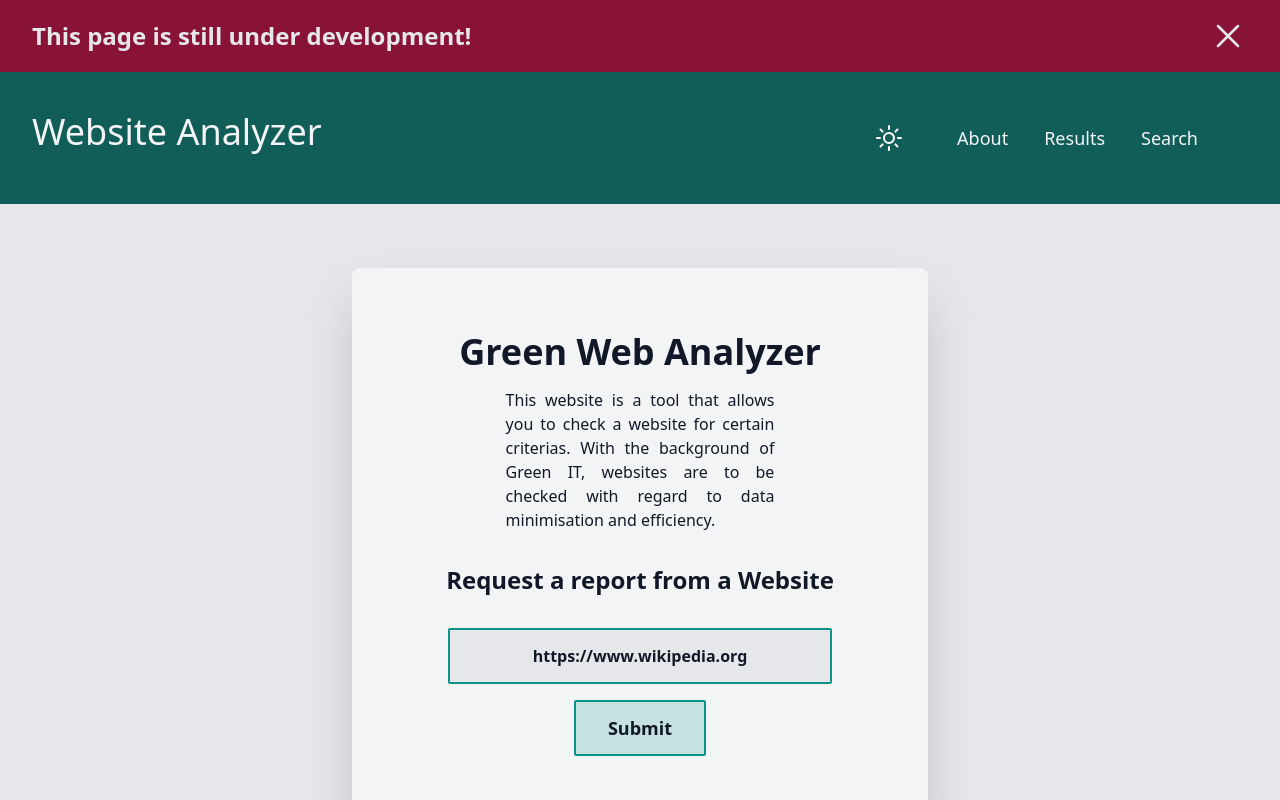
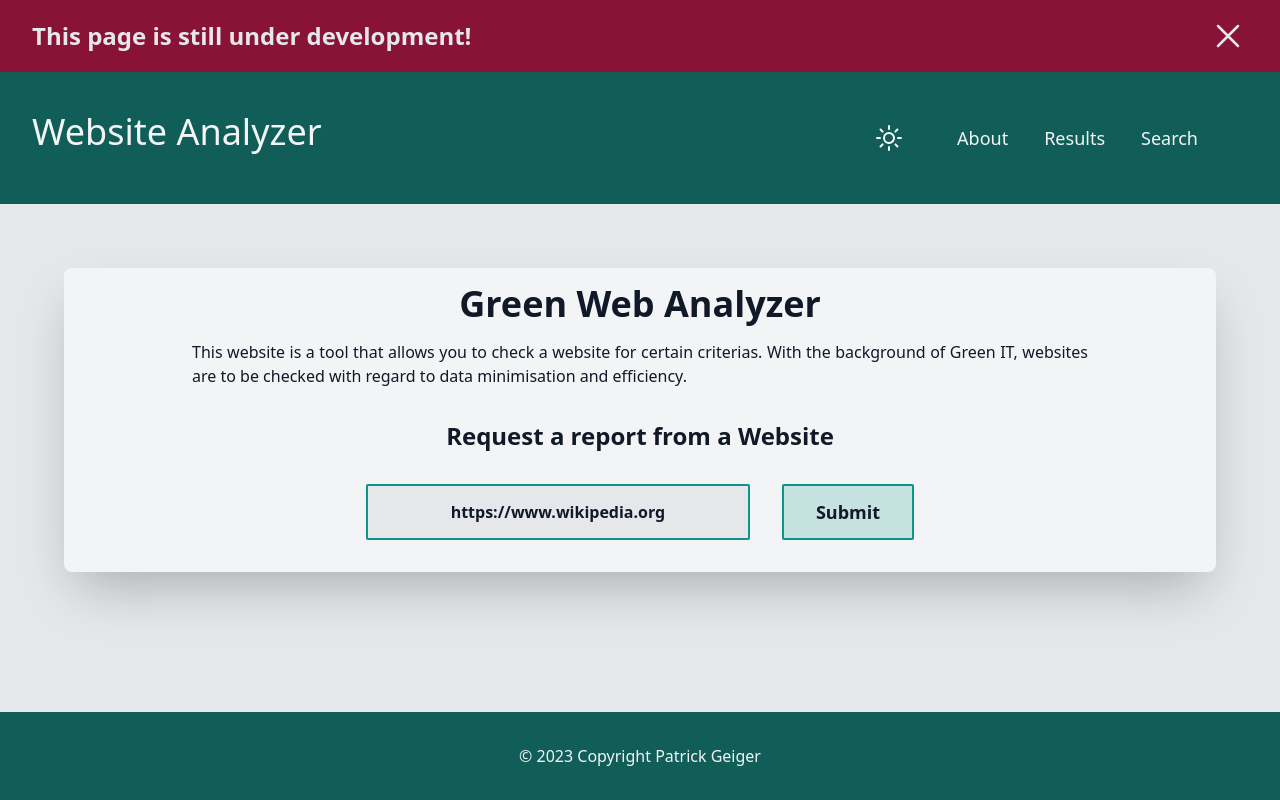
Before and after one commit to Patr1ick/green-web-analyzer, a Vue app in the folder frontend/: page / in a window 1280 px wide. Shown: the top 800 px of the page. Built offline with nearby package versions, Linux system fonts and the light colour scheme.

Commit message:
Added basic AboutPage Updated MainPage

```diff
--- a/frontend/src/router/router.ts
+++ b/frontend/src/router/router.ts
@@ -2,6 +2,7 @@ import { createRouter, createWebHistory } from "vue-router";
 import MainPage from "../view/MainPage.vue";
 import ResultsPage from "../view/ResultsPage.vue";
 import SearchPage from "../view/SearchPage.vue";
+import AboutPage from "../view/AboutPage.vue";
 
 const router = createRouter({
     history: createWebHistory(),
@@ -9,6 +10,10 @@ const router = createRouter({
         {
             path: "/",
             component: MainPage,
+        },
+        {
+            path: "/about",
+            component: AboutPage,
         },
         {
             path: "/results",
--- /dev/null
+++ b/frontend/src/view/AboutPage.vue
@@ -0,0 +1,11 @@
+<template>
+    <BasicCard class="m-16">
+        <h1 class="text-gray-800 dark:text-gray-200 text-center text-4xl mb-4 font-bold">About</h1>
+    </BasicCard>
+</template>
+
+<script lang="ts">
+import { defineComponent } from 'vue'
+
+export default defineComponent({})
+</script>
--- a/frontend/src/view/MainPage.vue
+++ b/frontend/src/view/MainPage.vue
@@ -1,10 +1,10 @@
 <template>
     <main class="flex justify-end content-center flex-col m-16">
-        <BasicCard class="text-center text-gray-900 dark:text-gray-200 w-full lg:3/5 xl:w-1/2 m-auto lg:p-16">
+        <BasicCard class="text-center text-gray-900 dark:text-gray-200 w-full lg:3/5 m-auto">
             <h1 class="text-4xl mb-4 font-bold">
                 Green Web Analyzer
             </h1>
-            <p class="md:w-3/5 m-auto text-justify">
+            <p class="w-4/5 m-auto text-justify">
                 This website is a tool that allows you to check a website for certain criterias. With the background of
                 Green IT, websites are to be checked with regard to data minimisation and efficiency.
             </p>
```
